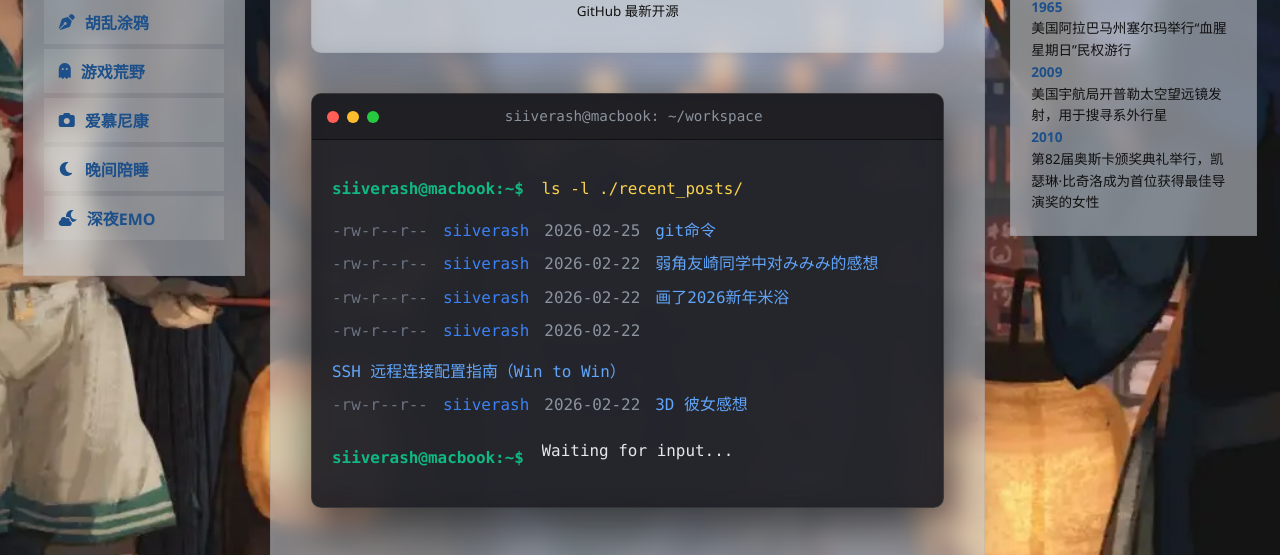
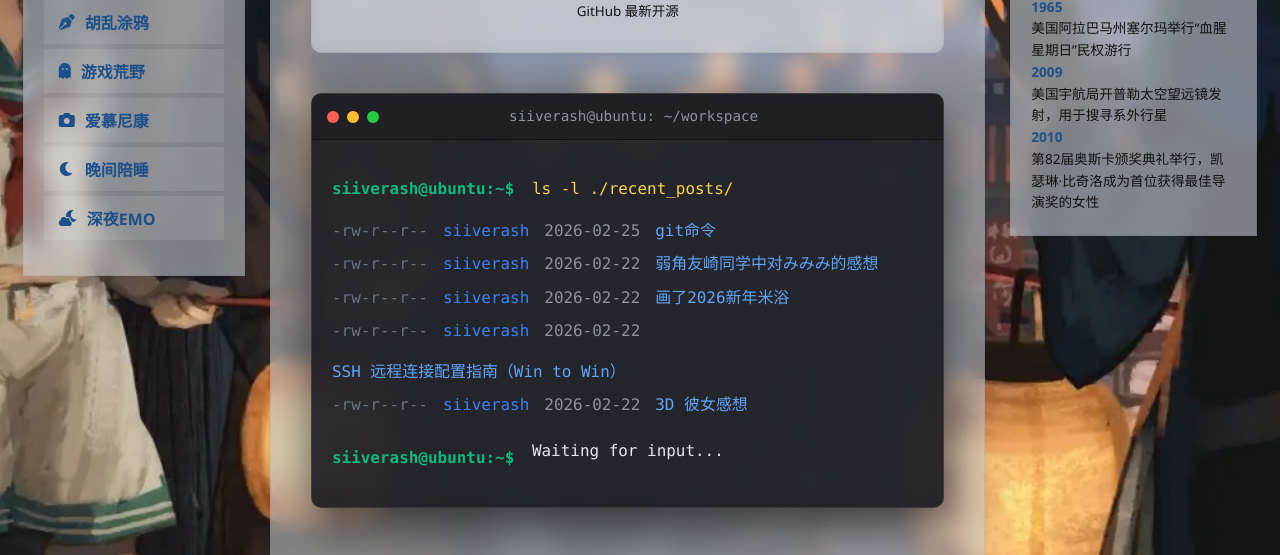
Before and after one commit to SiIverAsh/siiverash.github.io, a Jekyll site: the page built from index.md, in a window 1280 px wide and 1378 px high. Shown: the part 504-1059 px from the top of the window. Built offline with Jekyll 4.4.1, drawn with Linux system fonts in a browser that asks for light colours; comment, search, counter and statistics services are not loaded.

Commit message:
UI: Update terminal to Linux bash style (ubuntu)

```diff
--- a/index.md
+++ b/index.md
@@ -53,10 +53,10 @@ title: Welcome to My HP!
                 <span class="btn min"></span>
                 <span class="btn max"></span>
             </div>
-            <div class="terminal-title">siiverash@macbook: ~/workspace</div>
+            <div class="terminal-title">siiverash@ubuntu: ~/workspace</div>
         </div>
         <div class="terminal-body" id="terminal-body">
-            <p><span class="prompt">siiverash@macbook:~$</span> <span class="command">ls -l ./recent_posts/</span></p>
+            <p><span class="prompt">siiverash@ubuntu:~$</span> <span class="command">ls -l ./recent_posts/</span></p>
             <ul class="terminal-post-list">
                 {% for post in site.posts limit:5 %}
                 <li>
@@ -67,7 +67,7 @@ title: Welcome to My HP!
                 </li>
                 {% endfor %}
             </ul>
-            <p style="margin-top: 15px;"><span class="prompt">siiverash@macbook:~$</span> <span class="typing-animation">Waiting for input...</span><span class="cursor"></span></p>
+            <p style="margin-top: 15px;"><span class="prompt">siiverash@ubuntu:~$</span> <span class="typing-animation">Waiting for input...</span><span class="cursor"></span></p>
         </div>
     </div>
 </div>
@@ -104,9 +104,9 @@ title: Welcome to My HP!
     function typeCommand(cmdText, callback) {
         const tb = document.getElementById('terminal-body');
         // Keep the previous history but remove the typing animation prompt
-        const historyHTML = tb.innerHTML.replace(/<p[^>]*><span class="prompt">siiverash@macbook:~\$<\/span> <span class="typing-animation">.*?<\/span><span class="cursor"><\/span><\/p>/, '');
+        const historyHTML = tb.innerHTML.replace(/<p[^>]*><span class="prompt">siiverash@ubuntu:~\$<\/span> <span class="typing-animation">.*?<\/span><span class="cursor"><\/span><\/p>/, '');
 
-        const newCmdHTML = `<p><span class="prompt">siiverash@macbook:~$</span> <span class="command">${cmdText}</span></p>
+        const newCmdHTML = `<p><span class="prompt">siiverash@ubuntu:~$</span> <span class="command">${cmdText}</span></p>
                             <p id="loading-text" style="color: #8b949e; margin-top: 5px;">> Fetching data from database...</p>`;
 
         tb.innerHTML = historyHTML + newCmdHTML;
@@ -138,7 +138,7 @@ title: Welcome to My HP!
                 ${tagsHtml}
                 ${linkHtml}
             </div>
-            <p style="margin-top: 15px;"><span class="prompt">siiverash@macbook:~$</span> <span class="typing-animation">Waiting for input...</span><span class="cursor"></span></p>
+            <p style="margin-top: 15px;"><span class="prompt">siiverash@ubuntu:~$</span> <span class="typing-animation">Waiting for input...</span><span class="cursor"></span></p>
         `;
 
         tb.innerHTML += outputHTML;
```
